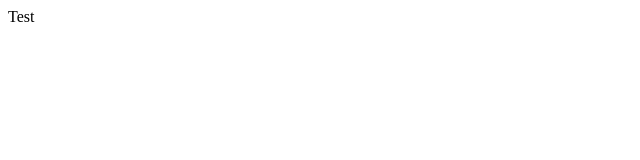
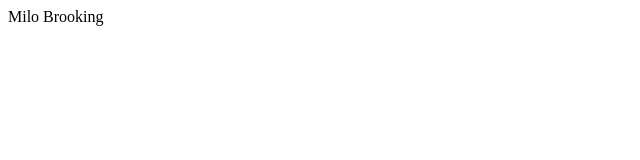
Before and after one commit to maelstrom849/maelstrom849.github.io, a plain HTML site: page index.html in a window 1280 px wide. Shown: the full height of the page, 0-640 px from the left. Drawn offline with Linux system fonts and the light colour scheme.

Commit message:
Misc Updates

```diff
--- a/index.html
+++ b/index.html
@@ -1,4 +1,5 @@
 <!DOCTYPE = html>
 <html>
-Test
+  <title>Milo Brooking</title>
+  <header>Milo Brooking</header>
 </html>
```
